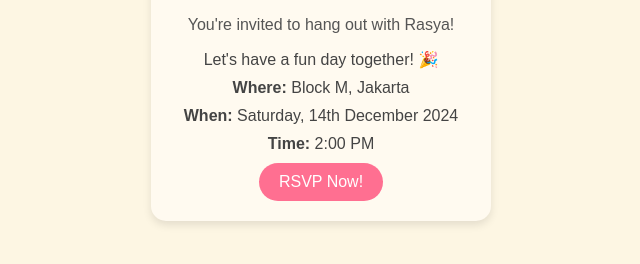
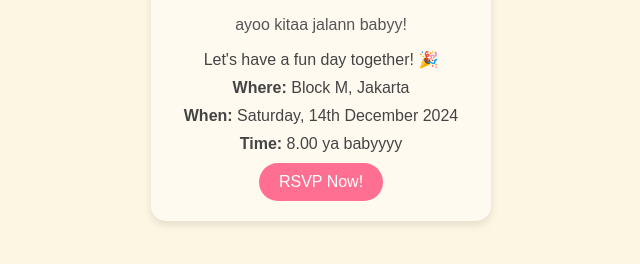
Before and after one commit to acarpl/a7cc9b7439483f83202cf2b3c5af882b06f3bc9f32039c4d10394f6a7b6d7595, a plain HTML site: page index.html in a window 1280 px wide. Shown: the part 328-592 px from the top of the page, without its empty margins (319-959 px from the left). Drawn offline with Linux system fonts and the light colour scheme.

Commit message:
Update index.html

```diff
--- a/index.html
+++ b/index.html
@@ -10,13 +10,13 @@
     <div class="card">
         <div class="header">
             <h1>Hi Kila Gemashh! 😊</h1>
-            <p>You're invited to hang out with Rasya!</p>
+            <p>ayoo kitaa jalann babyy!</p>
         </div>
         <div class="content">
             <p>Let's have a fun day together! 🎉</p>
             <p><strong>Where:</strong> Block M, Jakarta</p>
             <p><strong>When:</strong> Saturday, 14th December 2024</p>
-            <p><strong>Time:</strong> 2:00 PM</p>
+            <p><strong>Time:</strong> 8.00 ya babyyyy </p>
         </div>
         <div class="footer">
             <button id="rsvpButton">RSVP Now!</button>
```
